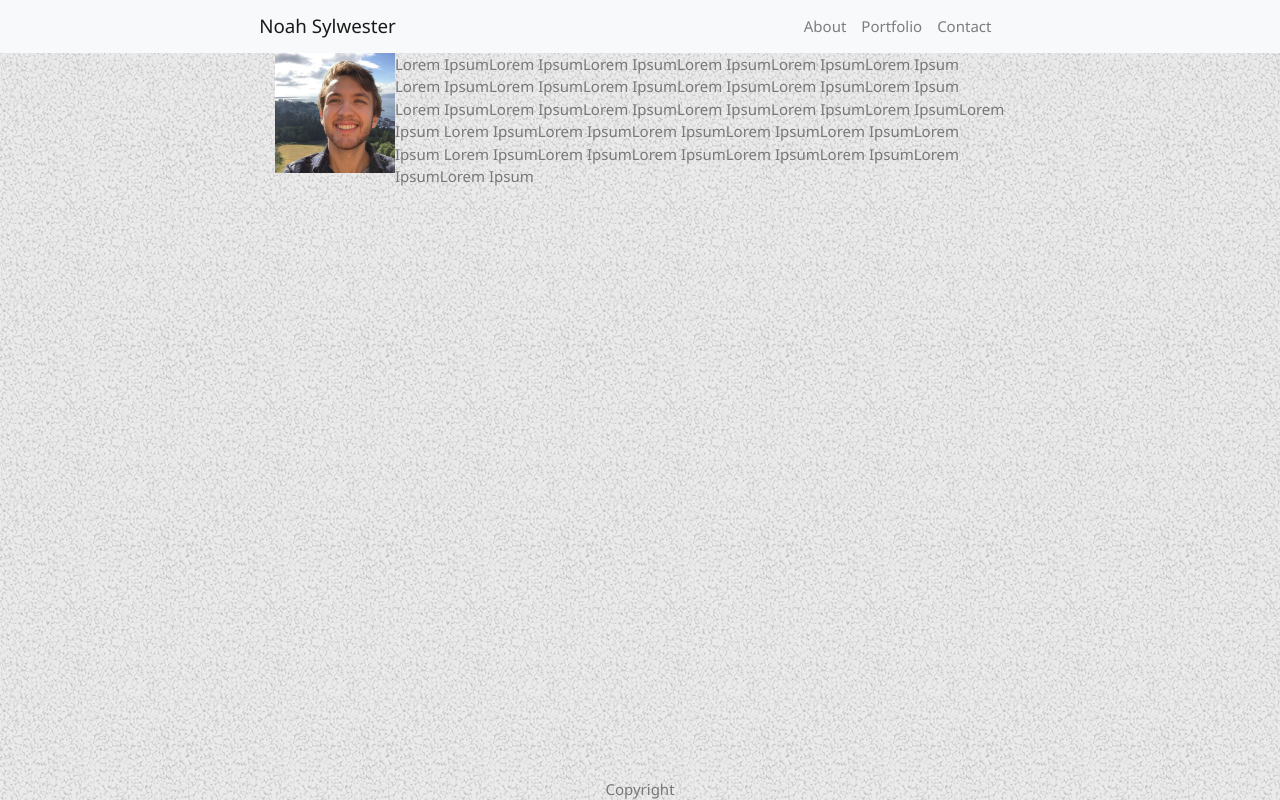
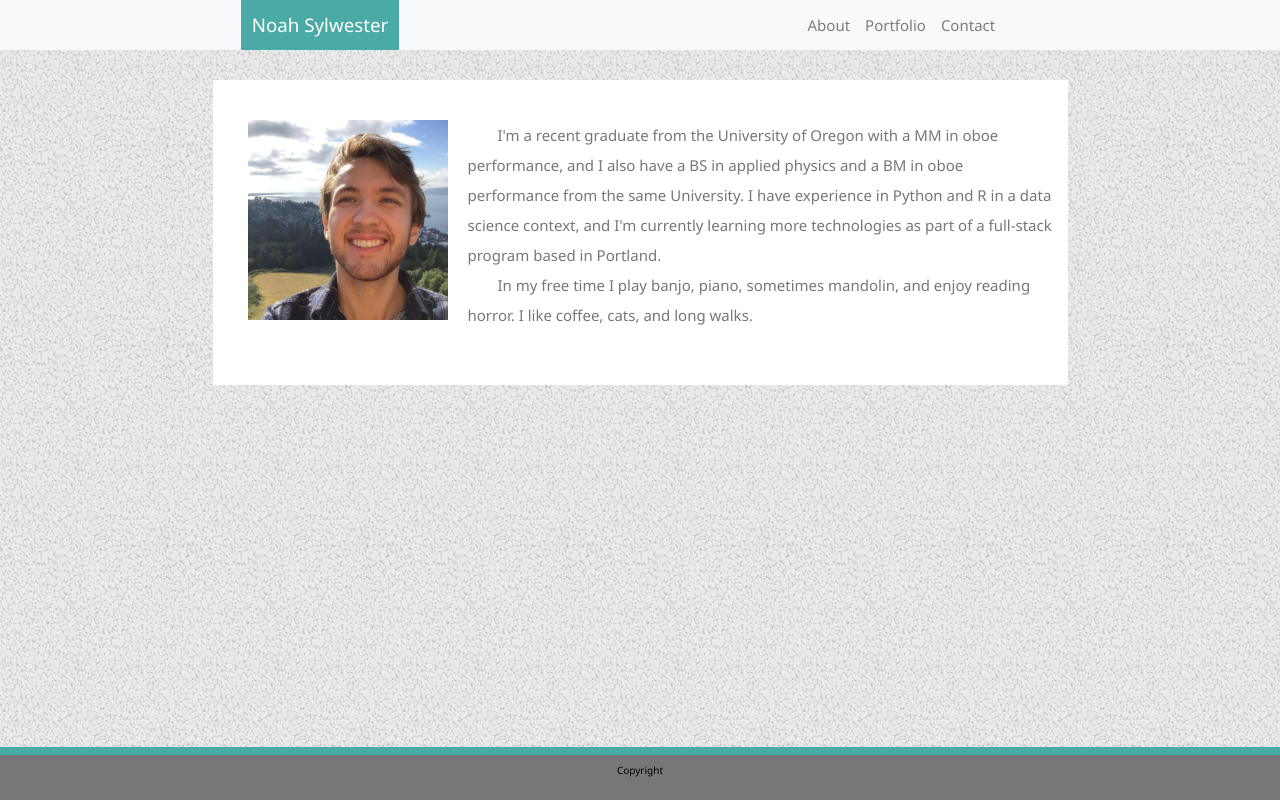
Before and after one commit to NoahSylwester/Bootstrap-Portfolio, a plain HTML site: page index.html in a window 1280 px wide. Drawn offline with nearby package versions, Linux system fonts and the light colour scheme.

Commit message:
Updated css, polished index.html, copied template into contact and portfolio files.

```diff
--- a/assets/css/style.css
+++ b/assets/css/style.css
@@ -9,3 +9,45 @@
 body {
   background-image: url("../images/gravel/gravel.png");
 }
+
+main {
+  background-color: #ffffff;
+  margin-top: 30px;
+  padding: 40px;
+}
+
+footer {
+  background-color: #777777;
+  border-top: 8px solid #4aaaa5;
+}
+
+footer p {
+  color: #000000;
+  font-size: 10px;
+}
+
+#profile_pic {
+  height:200px;
+  width:200px;
+  margin-right: 20px;
+  margin-left: 20px;
+  float:left;
+}
+
+.bio {
+  font-size: 15px;
+  line-height: 30px;
+}
+
+.navbar {
+  padding: 0;
+  height: 50px;
+}
+
+.name_tab {
+  background-color: #4aaaa5;
+  color: #ffffff!important;
+  margin: 0;
+  height: 100%;
+  padding: 11px;
+}
--- a/index.html
+++ b/index.html
@@ -4,7 +4,7 @@
 <head>
   <meta name="viewport" content="width=device-width, initial-scale=1.0">
   <meta charset="UTF-8">
-  <title>Document</title>
+  <title>Noah Sylwester</title>
   <link rel="stylesheet" href="https://stackpath.bootstrapcdn.com/bootstrap/4.3.1/css/bootstrap.min.css"
     integrity="sha384-ggOyR0iXCbMQv3Xipma34MD+dH/1fQ784/j6cY/iJTQUOhcWr7x9JvoRxT2MZw1T" crossorigin="anonymous">
   <link rel="stylesheet" href="./assets/css/style.css">
@@ -15,9 +15,9 @@
   <header class="container-fluid">
     <nav class="navbar navbar-expand-sm navbar-light bg-light row">
       <div class="col col-sm-6 text-center">
-        <a class="navbar-brand mx-auto" href="#">Noah Sylwester</a>
+        <a class="navbar-brand mx-auto name_tab" href="#">Noah Sylwester</a>
       </div>
-      <button class="navbar-toggler col col-sm-6" type="button" data-toggle="collapse"
+      <button class="navbar-toggler col" type="button" data-toggle="collapse"
         data-target="#navbarSupportedContent" aria-controls="navbarSupportedContent" aria-expanded="false"
         aria-label="Toggle navigation">
         <span class="navbar-toggler-icon"></span>
@@ -44,14 +44,10 @@
     <div class="row justify-content-center">
       <div class="col container">
         <div class="row justify-content-center">
-          <main class="col col-sm-8">
-            <img id="profile_pic" src="./assets/images/profile_pic.jpg" alt="Picture of Noah"
-              style="height:120px;width:120px;float:left;">
-            <p>Lorem IpsumLorem IpsumLorem IpsumLorem IpsumLorem IpsumLorem Ipsum
-              Lorem IpsumLorem IpsumLorem IpsumLorem IpsumLorem IpsumLorem Ipsum
-              Lorem IpsumLorem IpsumLorem IpsumLorem IpsumLorem IpsumLorem IpsumLorem Ipsum
-              Lorem IpsumLorem IpsumLorem IpsumLorem IpsumLorem IpsumLorem Ipsum
-              Lorem IpsumLorem IpsumLorem IpsumLorem IpsumLorem IpsumLorem IpsumLorem Ipsum
+          <main class="col col-sm-11 col-md-10 col-lg-9 mx-auto">
+            <img id="profile_pic" src="./assets/images/profile_pic.jpg" alt="Picture of Noah">
+            <p class="bio">&emsp;&emsp;I'm a recent graduate from the University of Oregon with a MM in oboe performance, and I also have a BS in applied physics and a BM in oboe performance from the same University. I have experience in Python and R in a data science context, and I'm currently learning more technologies as part of a full-stack program based in Portland.
+                <br>&emsp;&emsp;In my free time I play banjo, piano, sometimes mandolin, and enjoy reading horror. I like coffee, cats, and long walks.
             </p>
           </main>
         </div>
@@ -60,12 +56,12 @@
   </div>
 
   <!-- sticky footer -->
-  <footer class="footer fixed-bottom">
+  <footer class="footer fixed-bottom py-2">
     <div class="container">
       <div class="row">
-        <div class="col text-center">
+        <p class="col text-center">
           Copyright
-        </div>
+        </p>
       </div>
     </div>
   </footer>
```
Also changed, not shown: contact.html (+11 -8 lines), portfolio.html (+10 -12 lines).
